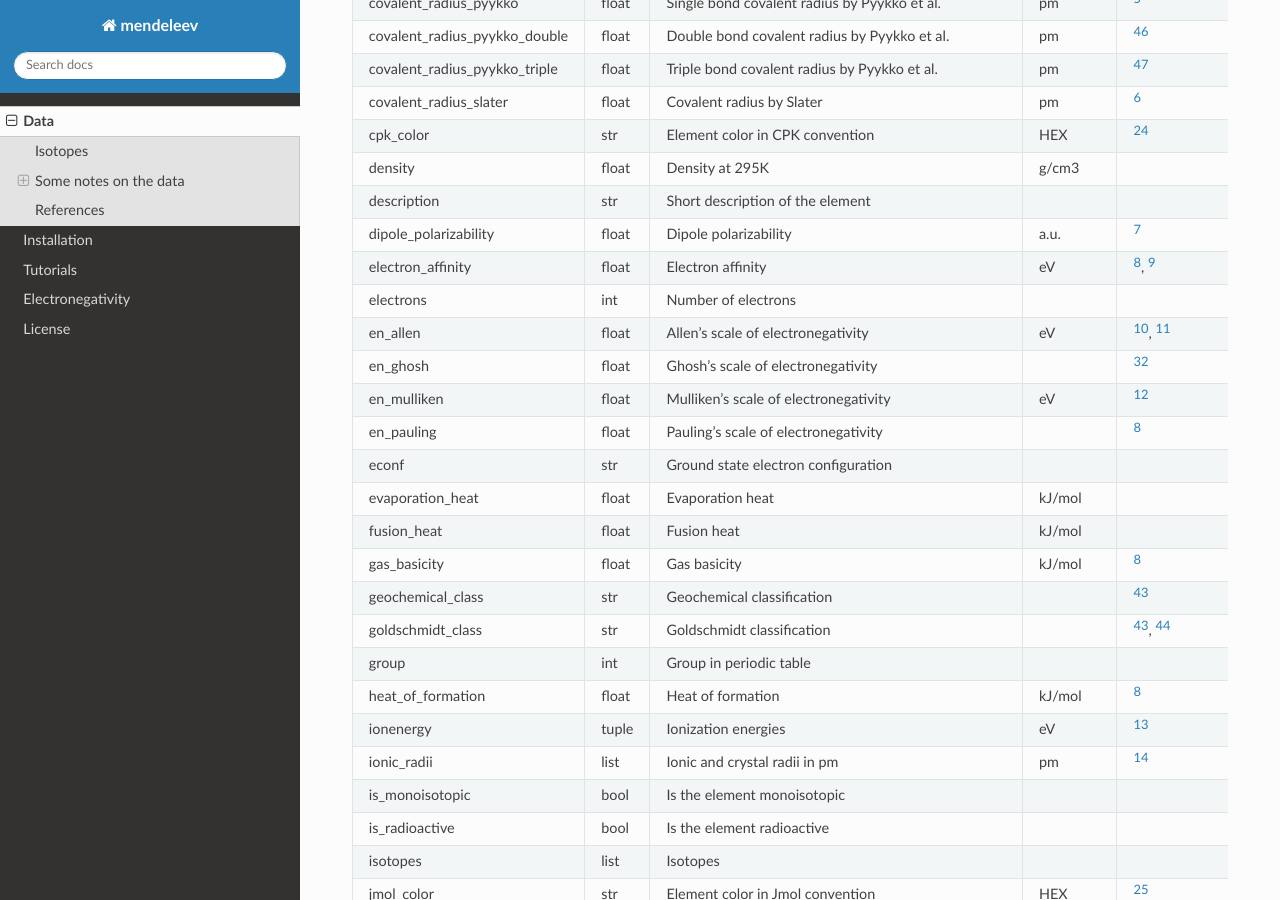
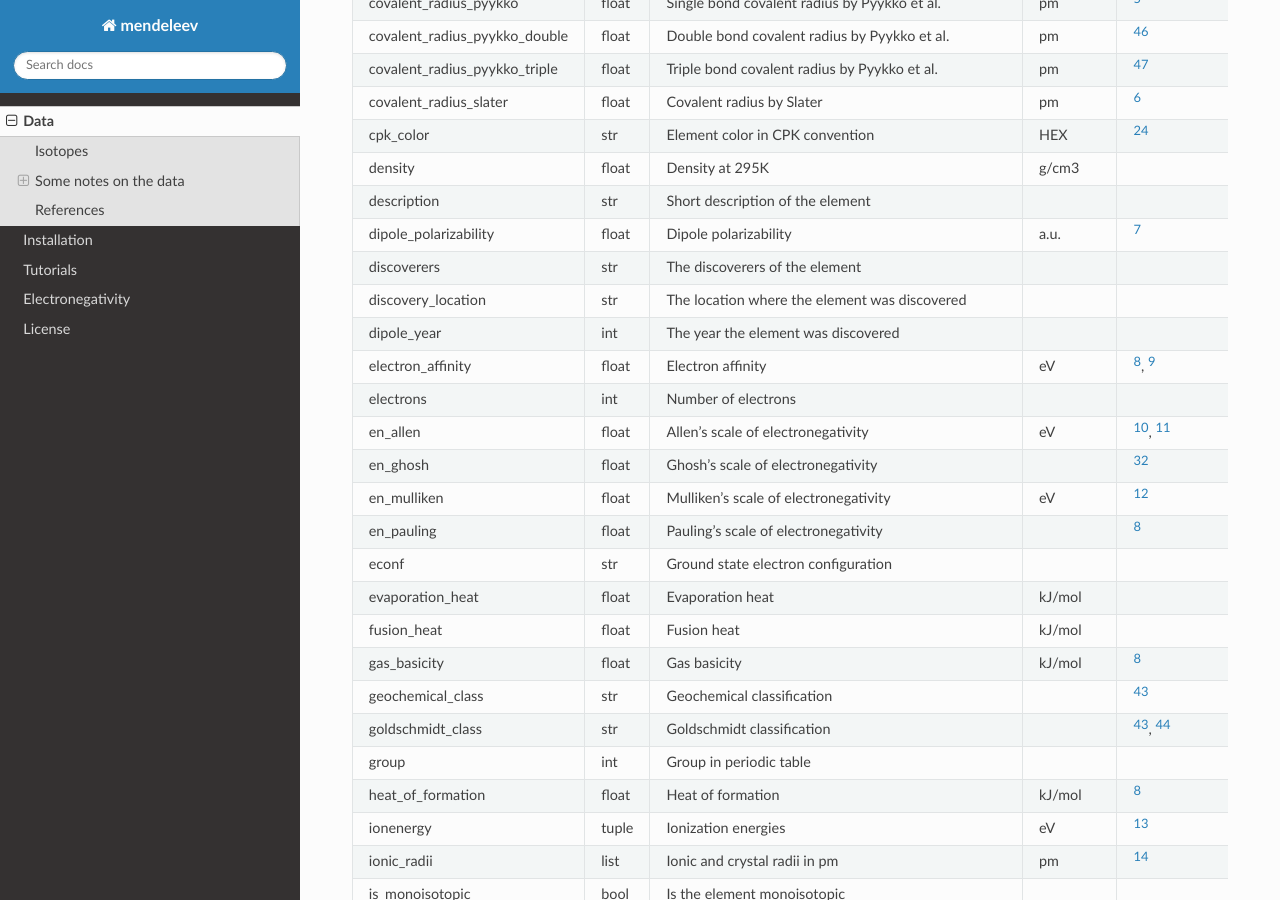
Before and after one commit to lmmentel/mendeleev, a Sphinx documentation site: the page built from docs/source/data.rst, in a window 1280 px wide and 900 px high, scrolled down 782 px. Built offline with Sphinx 7.4.7 and the Read the Docs theme 2.0.0, drawn with Linux system fonts in a browser that asks for light colours; pages that are not in the unit, such as notebooks, are missing from menus; the version number could not be read and is left out.

Commit message:
updated readme, docstrings and the docs with discovery info

```diff
--- a/docs/source/data.rst
+++ b/docs/source/data.rst
@@ -53,6 +53,12 @@ The followig data are currently available:
 | description                   | str   | Short description of the element                     |          |             |
 +-------------------------------+-------+------------------------------------------------------+----------+-------------+
 | dipole_polarizability         | float | Dipole polarizability                                | a.u.     | [7]_        |
++-------------------------------+-------+------------------------------------------------------+----------+-------------+
+| discoverers                   | str   | The discoverers of the element                       |          |             |
++-------------------------------+-------+------------------------------------------------------+----------+-------------+
+| discovery_location            | str   | The location where the element was discovered        |          |             |
++-------------------------------+-------+------------------------------------------------------+----------+-------------+
+| dipole_year                   | int   | The year the element was discovered                  |          |             |
 +-------------------------------+-------+------------------------------------------------------+----------+-------------+
 | electron_affinity             | float | Electron affinity                                    | eV       | [8]_, [9]_  |
 +-------------------------------+-------+------------------------------------------------------+----------+-------------+
```
Also changed, not shown: README.rst (+7 -1 lines), 1 other file.
